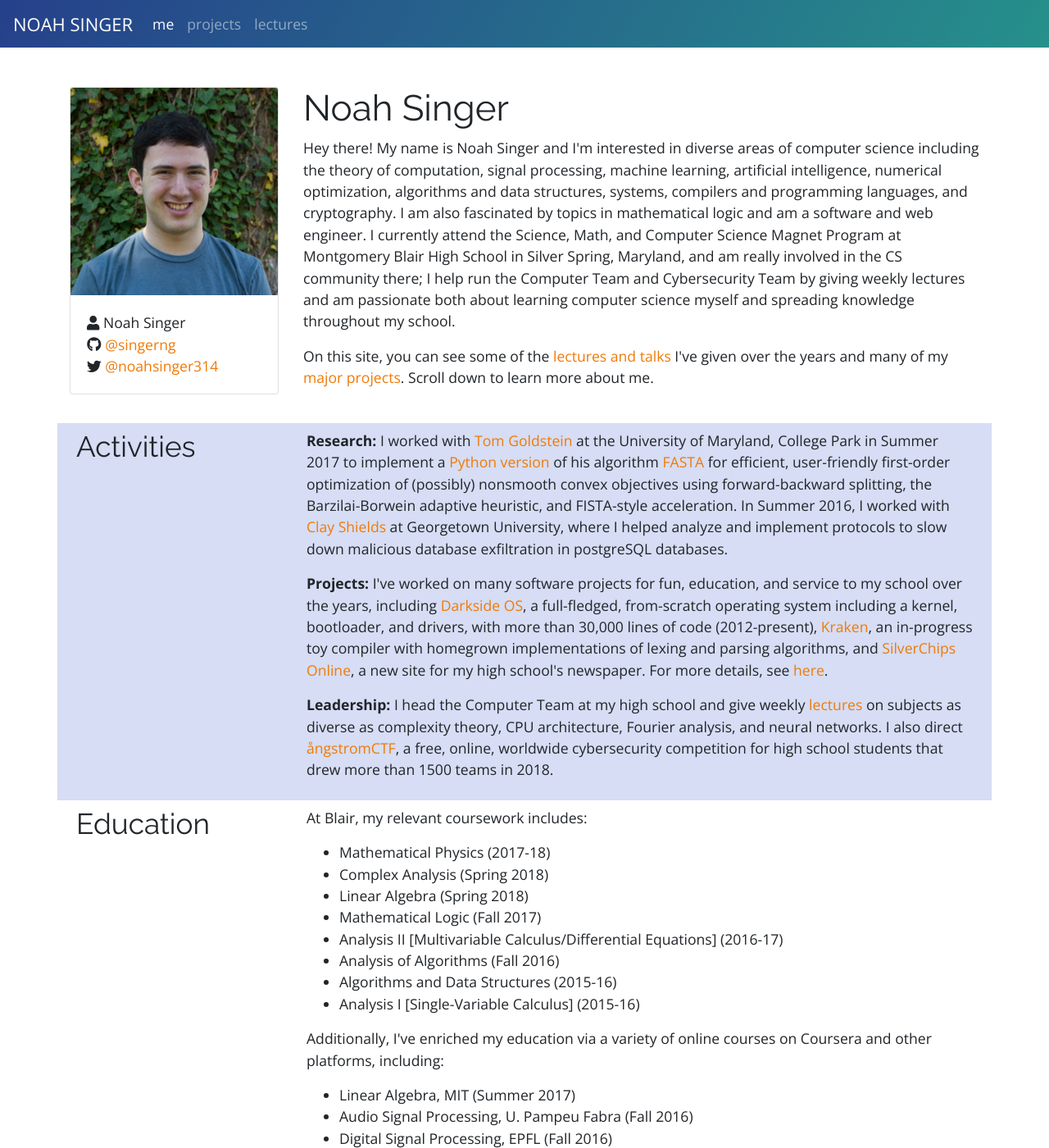
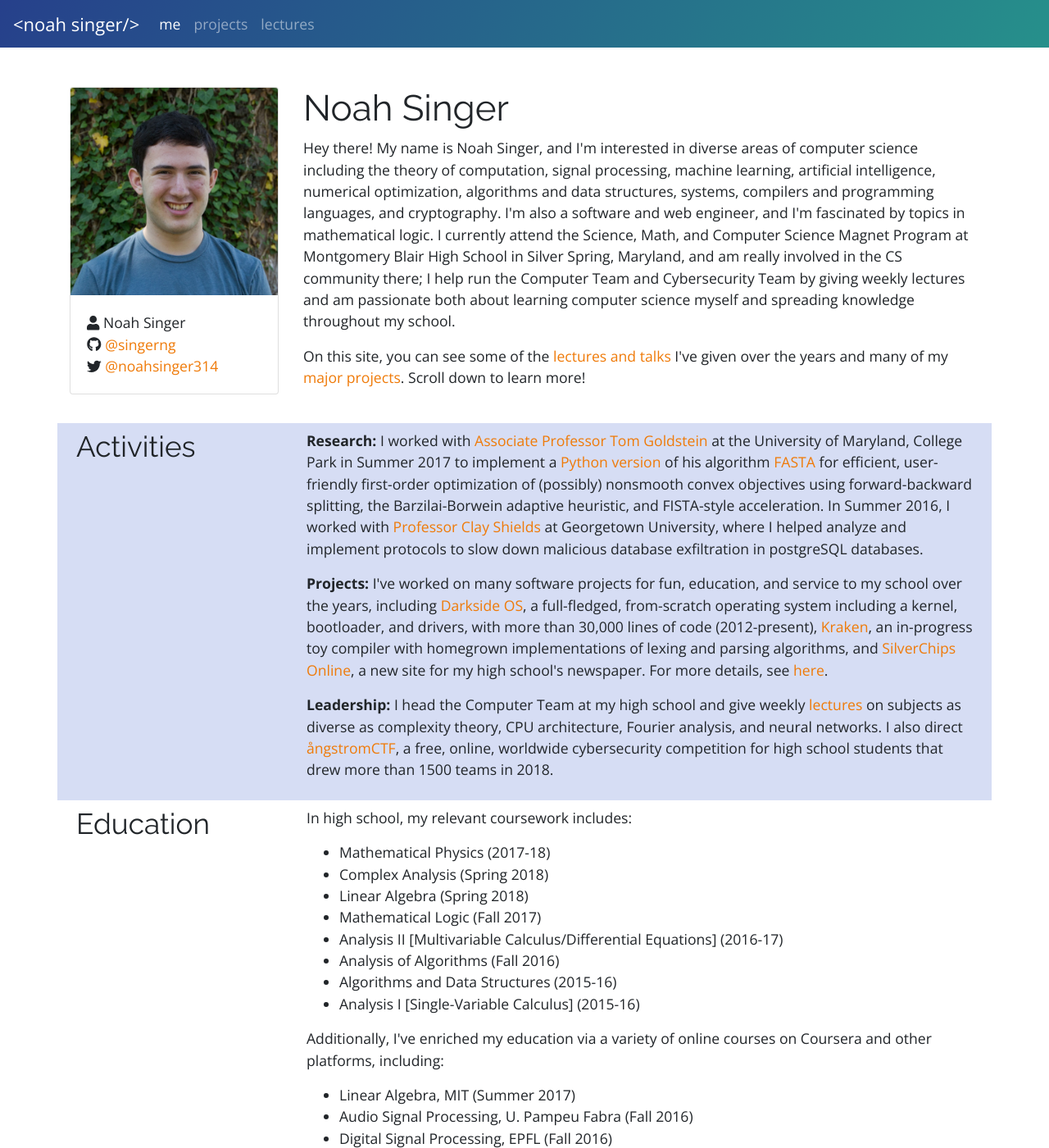
Before and after one commit to singerng/noahsinger.org, a Jekyll site: the page built from index/index.html, in a window 1280 px wide and 1400 px high. Shown: the whole window at 82% size. Built offline with Jekyll 4.4.1, drawn with Linux system fonts in a browser that asks for light colours; nearby versions of some CDN libraries; some of the changed text lies outside the part shown.

Commit message:
slight wording changes

```diff
--- a/_layouts/default.html
+++ b/_layouts/default.html
@@ -13,7 +13,7 @@
   <body>
     <header>
       <nav class="navbar navbar-expand-md navbar-dark bg-gradient mb-5">
-        <a class="navbar-brand" href="/">NOAH SINGER</a>
+        <a class="navbar-brand" href="/">&lt;noah singer/&gt;</i></a>
         <button class="navbar-toggler" type="button" data-toggle="collapse" data-target="#navbarCollapse" aria-controls="navbarCollapse" aria-expanded="false" aria-label="Toggle navigation">
           <span class="navbar-toggler-icon"></span>
         </button>
--- a/index/index.html
+++ b/index/index.html
@@ -21,12 +21,12 @@ layout: default
 
   <div class="col-md-9">
     <h1>Noah Singer</h1>
-    <p>Hey there! My name is Noah Singer and I'm interested in diverse areas of
+    <p>Hey there! My name is Noah Singer, and I'm interested in diverse areas of
     computer science including the theory of computation, signal processing,
     machine learning, artificial intelligence, numerical optimization,
     algorithms and data structures, systems, compilers and programming languages,
-    and cryptography. I am also fascinated by topics in mathematical logic
-    and am a software and web engineer.
+    and cryptography. I'm also a software and web engineer, and I'm fascinated by
+    topics in mathematical logic.
 
     I currently attend the Science, Math,
     and Computer Science Magnet Program at Montgomery Blair High School in
@@ -37,7 +37,7 @@ layout: default
 
     <p>On this site, you can see some of the <a href="/lectures/">lectures and
       talks</a> I've given over the years and many of my
-      <a href="/projects/">major projects</a>. Scroll down to learn more about me.</p>
+      <a href="/projects/">major projects</a>. Scroll down to learn more!</p>
   </div>
 </div>
 
@@ -47,14 +47,14 @@ layout: default
   <div class="row section">
     <div class="col-md-3"><h2>Activities</h2></div>
     <div class="col-md-9">
-      <p><strong>Research:</strong> I worked with <a href="https://www.cs.umd.edu/~tomg/" target="_blank">Tom Goldstein</a> at the
+      <p><strong>Research:</strong> I worked with <a href="https://www.cs.umd.edu/~tomg/" target="_blank">Associate Professor Tom Goldstein</a> at the
       University of Maryland, College Park in Summer 2017 to implement a
       <a href="https://github.com/phasepack/fasta-python" target="_blank">Python version</a> of his
       algorithm <a href="https://www.cs.umd.edu/~tomg/projects/fasta/" target="_blank">FASTA</a> for
       efficient, user-friendly first-order optimization of (possibly) nonsmooth
       convex objectives using forward-backward splitting, the Barzilai-Borwein adaptive
       heuristic, and FISTA-style acceleration. In Summer 2016, I worked with
-      <a href="http://people.cs.georgetown.edu/~clay/index.html" target="_blank">Clay Shields<a> at
+      <a href="http://people.cs.georgetown.edu/~clay/index.html" target="_blank">Professor Clay Shields<a> at
       Georgetown University, where I helped analyze and implement protocols to
       slow down malicious database exfiltration in postgreSQL databases.</p>
 
@@ -82,7 +82,7 @@ layout: default
   <div class="row section">
     <div class="col-md-3"><h2>Education</h2></div>
     <div class="col-md-9">
-      <p>At Blair, my relevant coursework includes:</p>
+      <p>In high school, my relevant coursework includes:</p>
       <ul>
         <li>Mathematical Physics (2017-18)</li>
         <li>Complex Analysis (Spring 2018)</li>
```
Also changed, not shown: other parts of index/index.html (+1 -1 lines).
